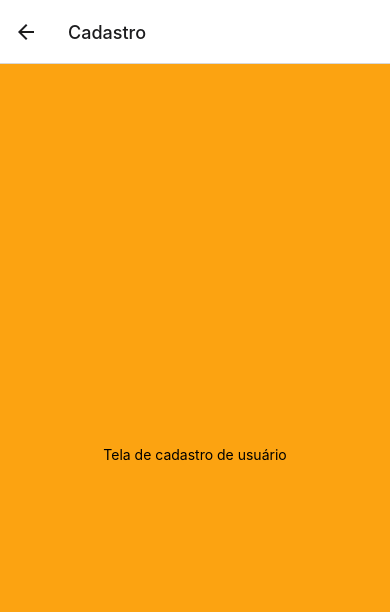
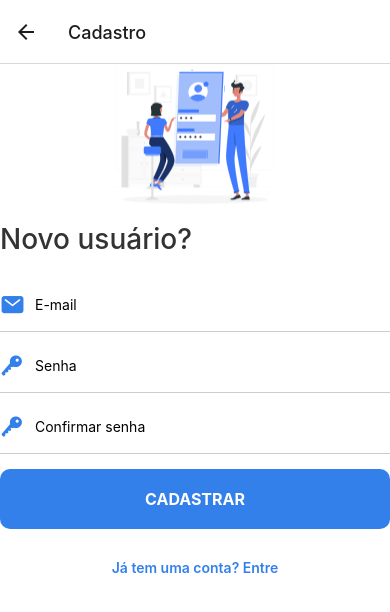
Before and after one commit to r4faelzk/atv_final_pam1, a React Native app: screen /CreateUser in a window 390 px wide. Shown: the top 612 px of the page. Built offline with nearby package versions, Linux system fonts and the light colour scheme.

Commit message:
created and styling CreateUser page

```diff
--- a/screens/CreateUser.js
+++ b/screens/CreateUser.js
@@ -1,20 +1,112 @@
-import { StatusBar } from 'expo-status-bar';
-import { StyleSheet, Text, View } from 'react-native';
+import { StyleSheet, Text, SafeAreaView, Image, View, TextInput, TouchableOpacity } from 'react-native';
+import Ionicons from 'react-native-vector-icons/Ionicons';
 
-export default function CreateUser() {
+export default function CreateUser({navigation}) {
   return (
-    <View style={styles.container}>
-      <Text>Tela de cadastro de usuário</Text>
-      <StatusBar style="auto" />
-    </View>
+    <SafeAreaView style={styles.container}>
+      <View style={styles.topo}>
+        <Image style={styles.login} source={require("../assets/imagens/registration.png")}/>
+      </View>
+
+      <Text style={styles.texto}>Novo usuário?</Text>
+
+      <View style={styles.containerTextInput}>
+        <Ionicons name='mail' size={25} color={'#3480EB'} />
+        <TextInput style={styles.textInput} placeholder='E-mail' keyboardType='email-address' />
+      </View>
+
+      <View style={styles.containerTextInput}>
+        <Ionicons name='key' size={25} color={'#3480EB'} />
+        <TextInput style={styles.textInput} placeholder='Senha' secureTextEntry={true} />
+      </View>
+
+      <View style={styles.containerTextInput}>
+        <Ionicons name='key' size={25} color={'#3480EB'} />
+        <TextInput style={styles.textInput} placeholder='Confirmar senha' secureTextEntry={true} />
+      </View>
+
+      <TouchableOpacity style={styles.btnLogin}>
+        <Text style={styles.txtLogin}>
+          CADASTRAR
+        </Text>
+      </TouchableOpacity>
+
+      <View style={styles.containerLoginBack}>
+        <TouchableOpacity onPress={() => {
+          navigation.navigate("Login");
+        }}>
+          <Text style={styles.btnRegister}>Já tem uma conta? Entre</Text>
+        </TouchableOpacity>
+      </View>
+
+    </SafeAreaView>
   );
 }
 
 const styles = StyleSheet.create({
   container: {
     flex: 1,
-    backgroundColor: '#fca311',
+    backgroundColor: '#FFF',
+    padding: 16
+  },
+  topo: {
     alignItems: 'center',
+    marginBottom: 15
+  },
+  login: {
+    width: 162,
+    height: 143
+  },
+  texto: {
+    fontSize: 28,
+    fontWeight: '500',
+    color: '#333',
+    marginBottom: 30,
+  },
+  containerTextInput: {
+    flexDirection: 'row',
+    borderBottomColor: '#CCC',
+    borderBottomWidth: 1,
+    paddingBottom: 8,
+    marginBottom: 15,
+    alignItems: 'center'
+  },
+  textInput: {
+    padding: 10
+  },
+  btnLogin: {
+    backgroundColor: '#3480EB',
+    padding: 20,
+    borderRadius: 10,
+    marginBottom: 30
+  },
+  txtLogin: {
+    textAlign: 'center',
+    fontWeight: 'bold',
+    fontSize: 16,
+    color: '#FFF'
+  },
+  // loginAlternative: {
+  //   textAlign: 'center',
+  //   color: '#666',
+  //   marginBottom: 30
+  // },
+  containerLoginBack: {
+    flexDirection: 'row',
     justifyContent: 'center',
+    marginBottom: 30,
+    gap: 10
   },
+  btnLoginAlternative: {
+    borderColor: '#DDD',
+    borderWidth: 2,
+    borderRadius: 10,
+    paddingHorizontal: 30,
+    paddingVertical: 10
+  },
+  btnRegister: {
+    color: '#3480EB',
+    fontWeight: '600',
+    fontSize: 14
+  }
 });
```
